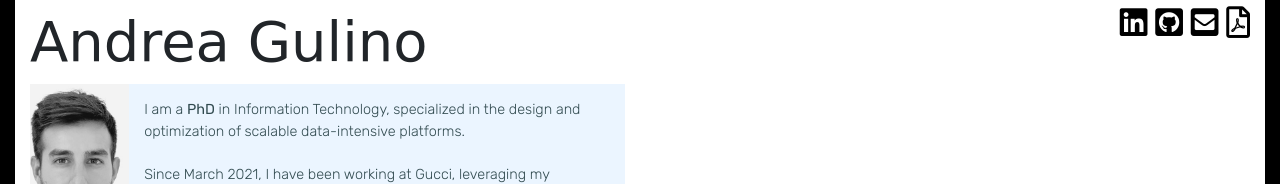
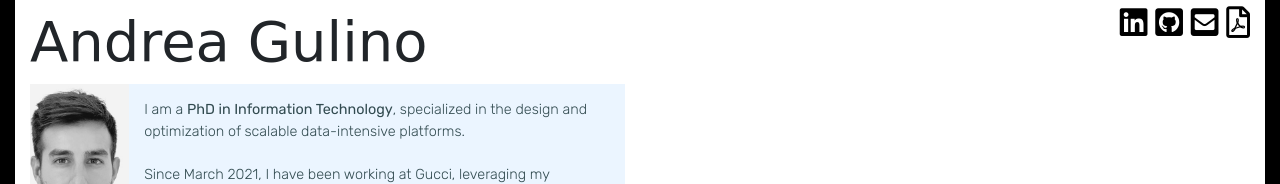
Before and after one commit to andreagulino/andreagulino.github.io, a plain HTML site: page index.html in a window 1280 px wide. Shown: the top 184 px of the page. Drawn offline with nearby package versions, Linux system fonts and the light colour scheme; a web font is replaced by a local one.

Commit message:
Update CV

```diff
--- a/index.html
+++ b/index.html
@@ -90,7 +90,7 @@
 
                                 <div class="col-sm-10 col-md-11 col-lg-10  col-9" id="intro">
                                     <div>
-                                       I am a <b>PhD</b> in Information Technology, specialized in the design and optimization of scalable data-intensive platforms.<br><br>
+                                        I am a <b>PhD in Information Technology</b>, specialized in the design and optimization of scalable data-intensive platforms.<br><br>
                                        Since March 2021, I have been working at Gucci, leveraging my engineering and research expertise to enhance and evolve their <b>e-commerce product</b>.
                                     </div>
                                 </div>
```
Also changed, not shown: 1 other file.
